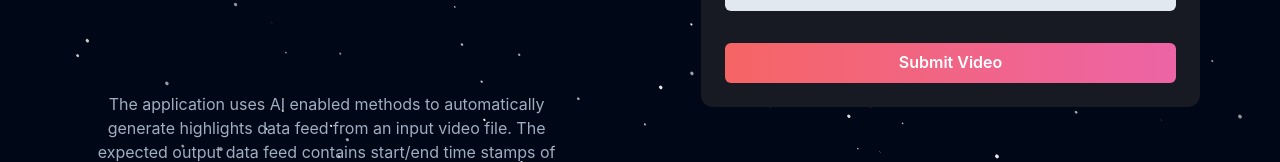
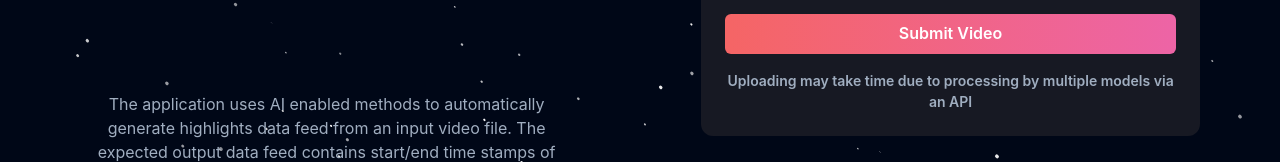
Before and after one commit to 1407arjun/sportlight, a Next.js app: page / in a window 1280 px wide. Shown: the part 420-582 px from the top of the page. Built offline with nearby package versions, Linux system fonts and the light colour scheme.

Commit message:
Add API for externally deployed model, fix bugs

```diff
--- a/src/components/Upload.js
+++ b/src/components/Upload.js
@@ -69,19 +69,24 @@ export default function Upload() {
             createToast("Unknown error.", "error")
             setIsUploading(false)
         } else {
-            let status = ""
-            while (status === "" || status === "in_progress") {
+            let status = "0"
+            console.log()
+            while (status === "0" || status === "in_progress") {
                 let r2 = await axios.get(
-                    `/api/status?id=${r1.data.response.jobId}`
+                    `/api/status?id=${JSON.parse(r1.data.response).jobId}`
                 )
                 console.log(r2.data)
-                status = r2.data.response.status
+                status = r2.data.status
             }
             if (status === "completed") {
                 let r3 = await axios.get(
-                    `/api/conversation?id=${r1.data.response.conversationId}`
+                    `/api/conversation?id=${
+                        JSON.parse(r1.data.response).conversationId
+                    }`
                 )
-                console.log("Done", r3.data.response)
+                console.log(r3.data)
+                let r4 = await axios.post(`/api/model`, { data: r3.data })
+                console.log("Done", r4.data)
                 setIsUploading(false)
             } else {
                 createToast("Unknown error.", "error")
@@ -170,6 +175,14 @@ export default function Upload() {
                             }}>
                             Submit Video
                         </Button>
+                        <Text
+                            color={"gray.400"}
+                            fontSize="sm"
+                            fontWeight="semibold"
+                            textAlign="center">
+                            Uploading may take time due to processing by
+                            multiple models via an API
+                        </Text>
                     </Stack>
                 </Box>
                 form
--- /dev/null
+++ b/src/pages/api/model.js
@@ -0,0 +1,11 @@
+import axios from "axios"
+
+export default async function handler(req, res) {
+    if (req.method === "GET") {
+        const data = await axios.post(
+            `http://5ccd-136-233-9-107.ngrok.io/`,
+            req.body.data
+        )
+        res.send(data.data)
+    }
+}
```
